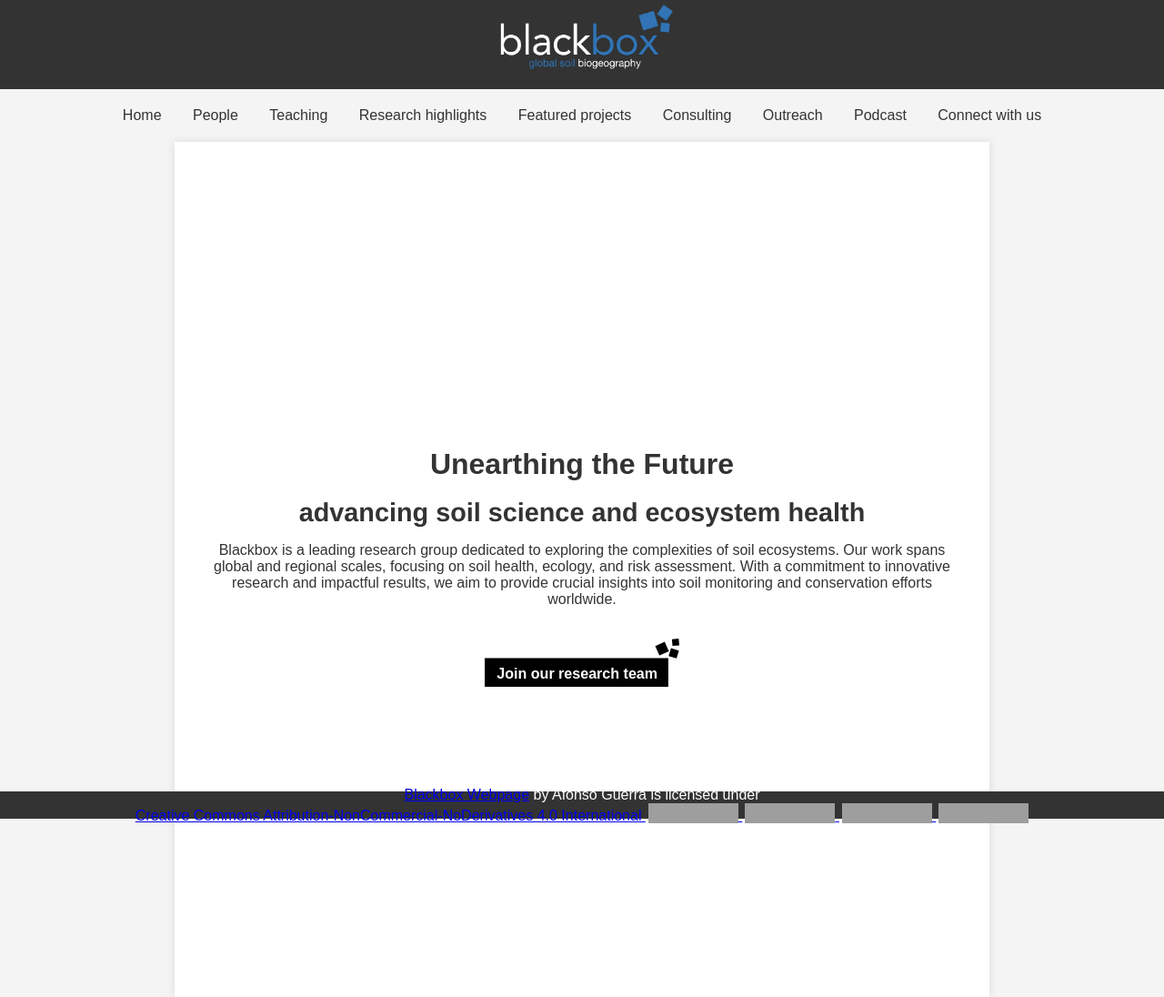
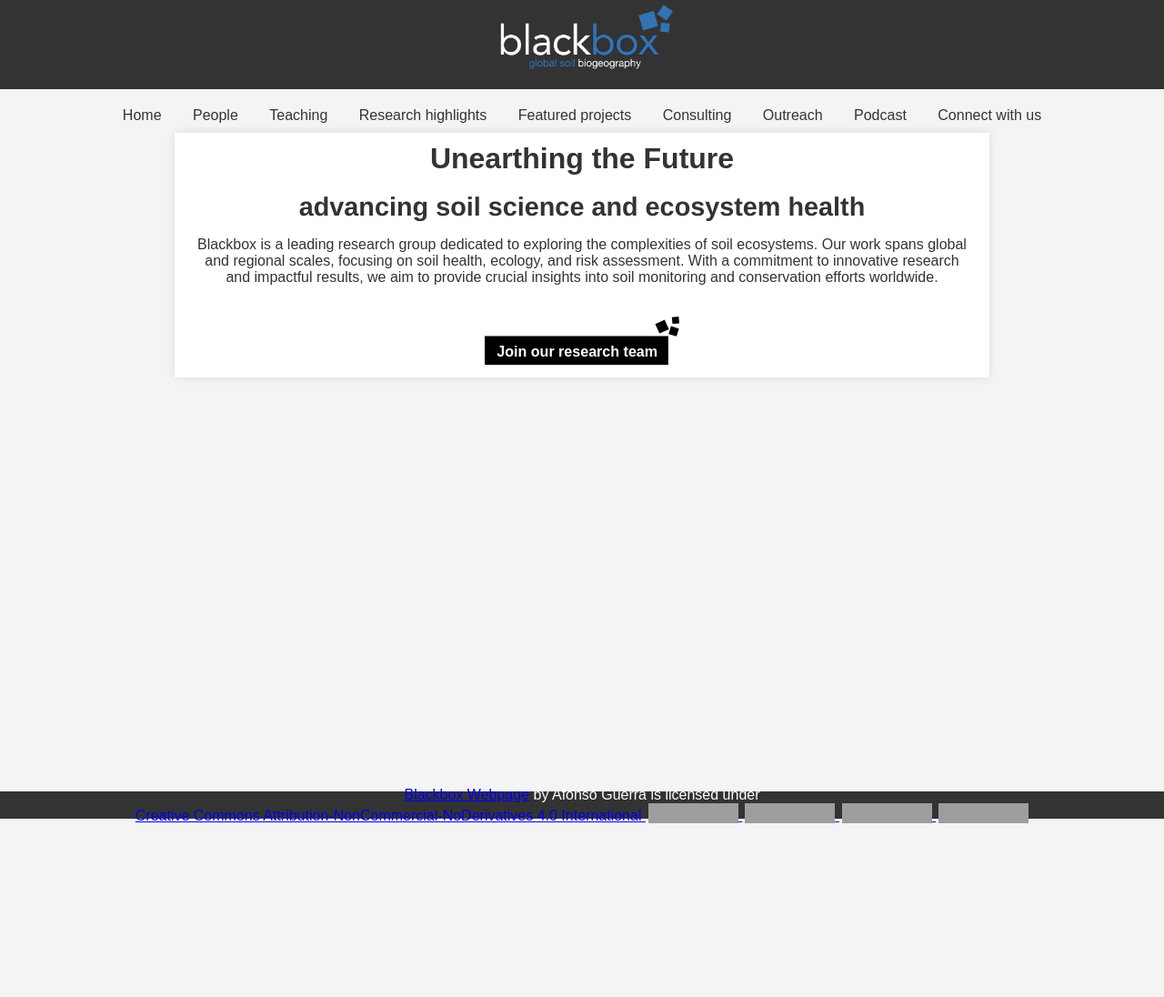
Before and after one commit to Blackboxgeo/blackbox.github.io, a Jekyll site: the page index.html, which Jekyll copies as it is, in a window 1280 px wide. Shown: the whole page at 91% size. Built offline with Jekyll 4.4.1, drawn with Linux system fonts in a browser that asks for light colours; grey boxes are pictures that could not be loaded.

Commit message:
white space in home x2

```diff
--- a/index.html
+++ b/index.html
@@ -15,15 +15,15 @@
 
         body {
             font-family: Arial, sans-serif;
-            margin: 0;
-            padding: 0;
+            margin: 0; /* Ensure no margin around the body */
+            padding: 0; /* Ensure no padding around the body */
             background-color: #f4f4f4;
             color: #333;
         }
 
         h1, h2 {
-            margin: 0; /* Removed margin */
-            padding: 0;
+            margin: 0; /* Remove default margins */
+            padding: 0; /* Remove default padding */
             text-align: center;
         }
 
@@ -66,12 +66,14 @@
             color: #007bff;
         }
 
+        /* Remove space at the top of the content section */
         .content {
             max-width: 70%;
             margin: 0 auto;
-            padding: 20px;
+            padding: 10px 20px; /* Reduced padding to reduce space */
             background-color: white;
             box-shadow: 0px 0px 10px rgba(0, 0, 0, 0.1);
+            margin-top: -10px; /* Slight negative margin to remove excess space between header and content */
         }
 
         .center-content {
@@ -80,8 +82,8 @@
             align-items: center;
             justify-content: center;
             text-align: center;
-            height: 100vh;
-            padding: 20px;
+            height: auto; /* Allow content to naturally flow */
+            padding: 0; /* Remove extra padding */
         }
 
         .map-container {
```
